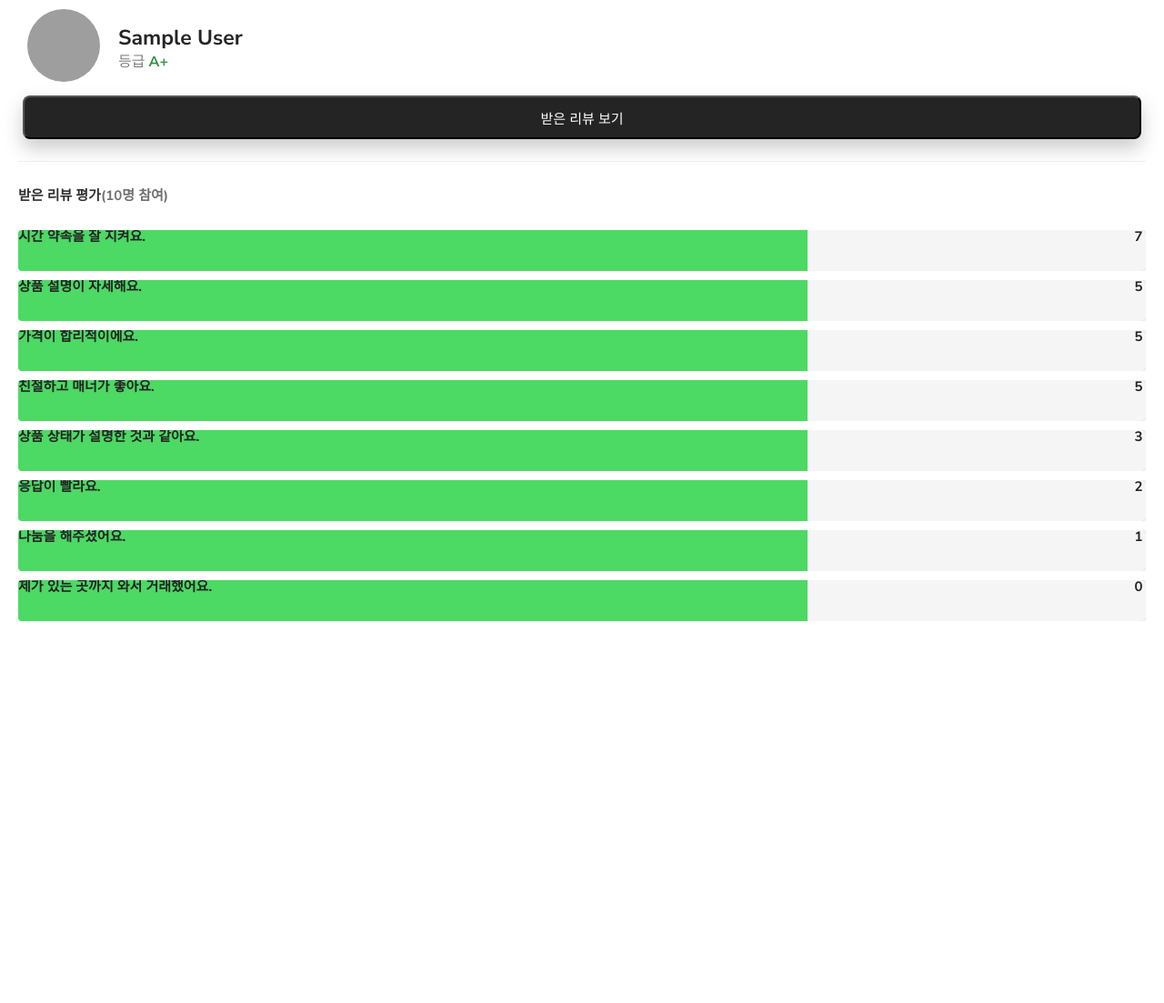
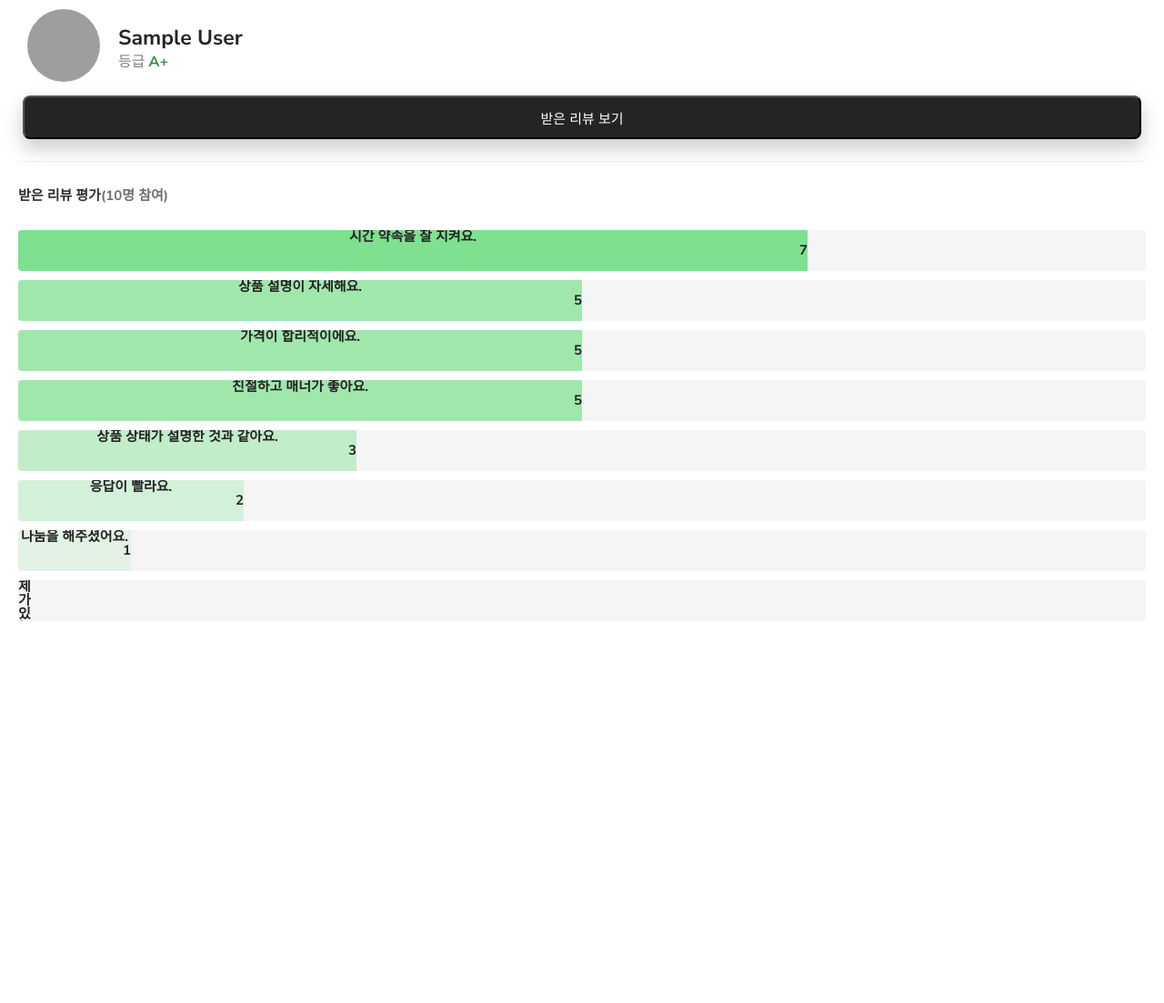
Before and after one commit to hajungIm/ong-market, a Flask app: page /keyword in a window 1280 px wide. Shown: the part 65-1168 px from the top of the page at 91% size. Run offline with Flask 3, Linux system fonts and the light colour scheme; the visitor is signed in with stand-in values (Sample User, id 1); data that the repository does not hold is empty; some libraries are stand-ins or nearby versions; grey boxes are pictures that could not be loaded.

Commit message:
keyword 수정 취소

```diff
--- a/static/keyword_style.css
+++ b/static/keyword_style.css
@@ -68,14 +68,12 @@
 }
 
 .keyword_text{
-    position: absolute;
     color: #242424;
     font-size: 15px;
     font-family: Nunito Sans;
     font-weight: 600;
     word-wrap: break-word;
     z-index: 1;
-    text-align: center;
 }
 
 .keyword_num, .keyword_number{
@@ -88,11 +86,6 @@
     z-index: 1;
 }
 
-.keyword_num{
-    position:absolute;
-    text-align: right;
-    padding-left: 99%;
-}
 .keyword_title {
     display: flex;
     align-items: center;
--- a/templates/keyword.html
+++ b/templates/keyword.html
@@ -54,23 +54,26 @@
         >
           받은 리뷰 평가
         </div>
-        <div style="color: #707070; font-size: 15px; font-family: Nunito Sans; font-weight: 700; word-wrap: break-word">(<span class="number">10</span>명 참여)</div>
+        <div class="keyword_num" style="color: #707070; font-size: 15px; font-weight: 700">(<span class="keyword_number" style="color: #707070">10</span>명 참여)</div>
       </div>
 
       <div class="keyword_box">
         <div class="keyword_box_1">
+          <div class="green_0">
             <div class="keyword_text">
               <label for="time" class="keyword_list1">
                 시간 약속을 잘 지켜요.
               </label>
             </div>
             <div class="keyword_num" id="time">7</div>
-            <div class="green_0"></div>
+          </div>
         </div>
         <div class="keyword_box_1">
           <div class="green_1">
             <div class="keyword_text">
-              <label for="detail" class="keyword_list1">상품 설명이 자세해요.</label>
+              <label for="detail" class="keyword_list1"
+                >상품 설명이 자세해요.</label
+              >
             </div>
             <div class="keyword_num" id="detail">5</div>
           </div>
```
